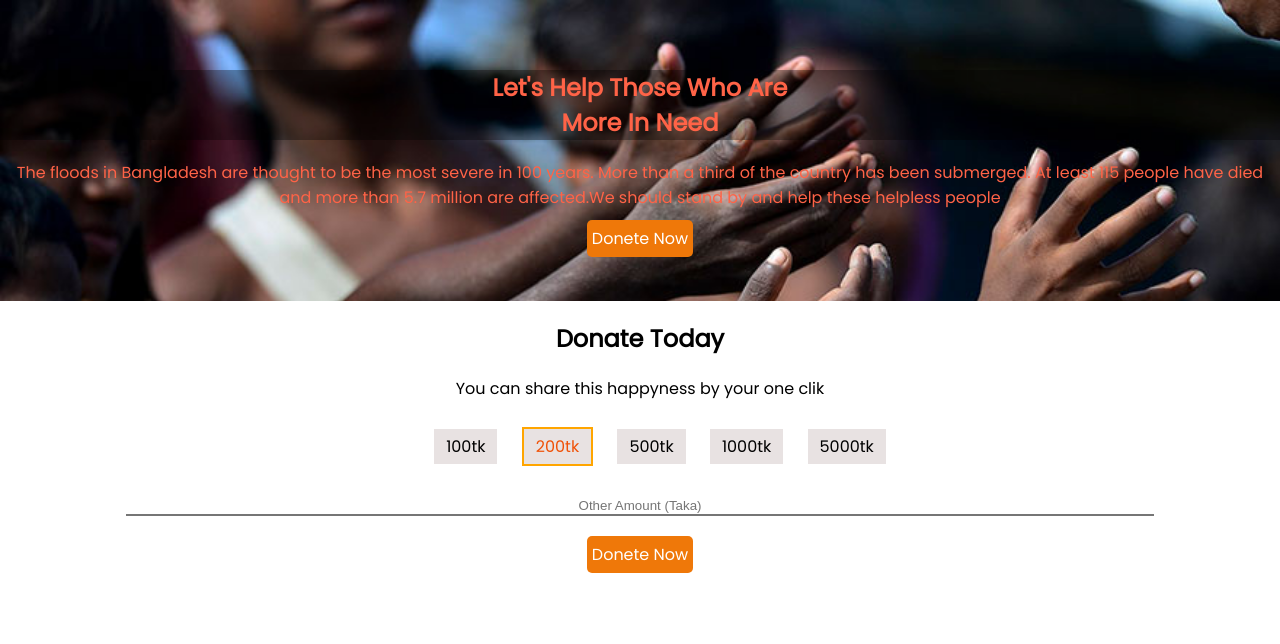
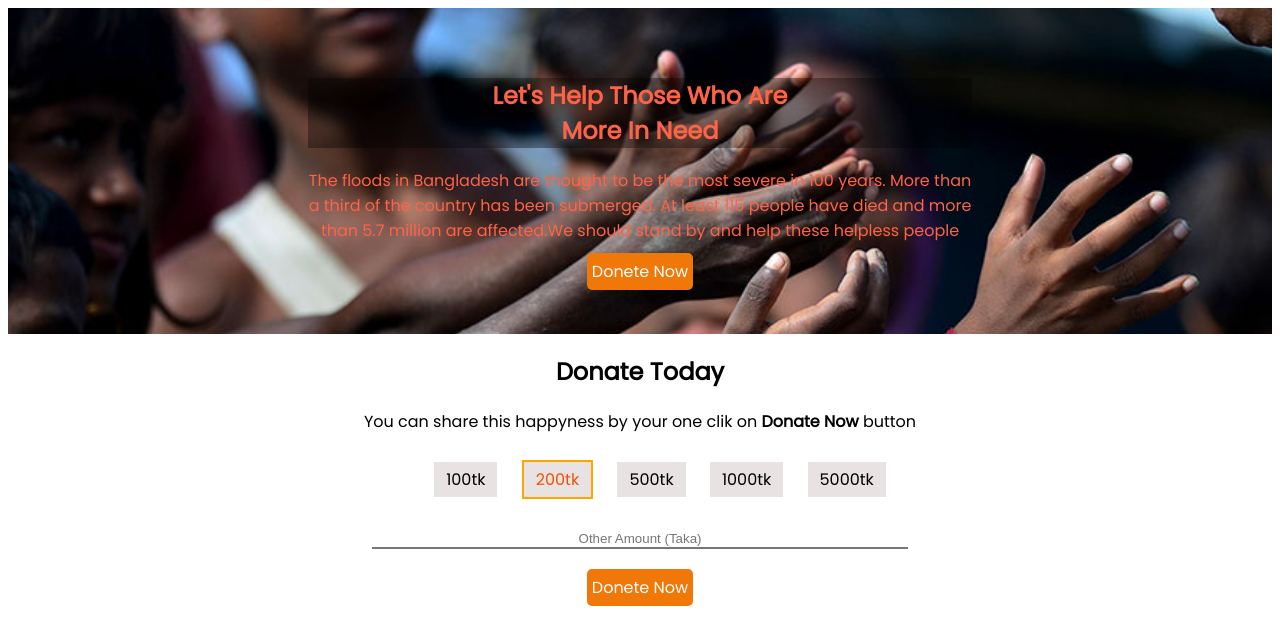
Before and after one commit to hmevan/assingment1-evan, a plain HTML site: page index.html in a window 1280 px wide. Drawn offline with Linux system fonts and the light colour scheme.

Commit message:
1st 2nd part

```diff
--- a/index.html
+++ b/index.html
@@ -14,7 +14,7 @@
 
 <body>
     <section class="help">
-        <div>
+        <div class="padding">
             <h1 class="heading">Let's Help Those Who Are <br> More In Need</h1>
             <p>The floods in Bangladesh are thought to be the most severe in 100 years. More than a third of the country
                 has been submerged. At least 115 people have died and more than 5.7 million are affected.We should stand
@@ -23,8 +23,9 @@
         </div>
     </section>
     <section class="donete">
+        <div class="padding">
             <h1>Donate Today</h1>
-        <p>You can share this happyness by your one clik </p>
+            <p>You can share this happyness by your one clik on <b>Donate Now</b> button</p>
             <ul>
                 <li>100tk</li>
                 <li class="border">200tk</li>
@@ -36,6 +37,7 @@
                 <input placeholder="Other Amount (Taka)" class="box" type="text">
             </form><br>
             <a class="link-button" target="_blank">Donete Now</a>
+        </div>
     </section>
 </body>
 
--- a/style.css
+++ b/style.css
@@ -1,6 +1,6 @@
 body {
     font-family: 'Poppins', sans-serif;
-    margin: 0;
+    margin: 0git;
 }
 
 .help {
@@ -11,6 +11,11 @@ body {
     background-repeat: no-repeat;
     background-size: cover;
 
+}
+
+.padding {
+    padding-right: 300px;
+    padding-left: 300px;
 }
 
 .link-button {
```
Lines whose indentation alone changed are shown as unchanged.
